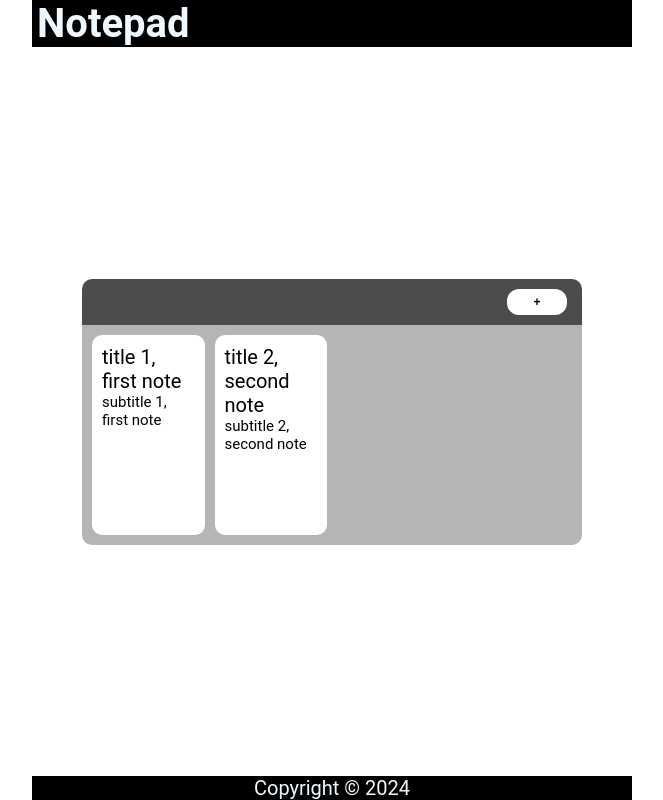
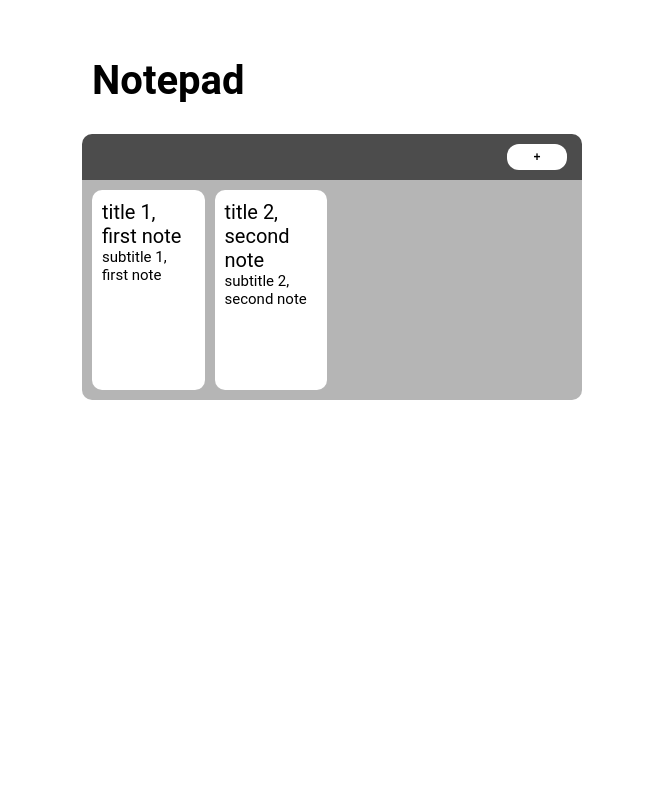
Before and after one commit to kathrynmckean/reactTest, a React (Create React App) app: page / in a window 1280 px wide. Shown: the whole page, without its empty margins (308-971 px from the left). Built offline with nearby package versions, Linux system fonts and the light colour scheme.

Commit message:
adds back in the corrected code, updated scripts

```diff
--- a/src/Content/Content.js
+++ b/src/Content/Content.js
@@ -2,8 +2,6 @@ import React, { useState, useEffect } from "react";
 import Nav from "./components/Nav";
 import NoteContainer from "./components/NoteContainer";
 import NoteEditor from "./components/NoteEditor";
-
-let nextId = 3;
 
 const Content = () => {
   const [showNav, setShowNav] = useState(false);
@@ -12,6 +10,10 @@ const Content = () => {
   const [selectedNote, setSelectedNote] = useState(null);
   const [noteInputValue, setNoteInputValue] = useState(null);
   const [showSave, setShowSave] = useState(false);
+  const [noteTitleValue, setNoteTitleValue] = useState(null);
+  // let [nextId, setNextId] = useState(0);
+  const [unsavedChanges, setUnsavedChanges] = useState(false);
+  let nextId = 0;
 
   const [notes, setNotes] = useState([
     // the array holding note information
@@ -40,17 +42,20 @@ const Content = () => {
 
   const handleNewNote = () => {
     console.log("new note");
+    // findNextId();
+    // console.log("findnextid", findNextId);
     const newNote = {
-      id: nextId,
+      id: findNextId(),
       title: "brand new note",
       subtitle: "new note, edit content here",
       class: "gridSquare",
     };
     setNotes([newNote, ...notes]);
-    selectNote(nextId); // highlight the new note
+    // selectNote(nextId); // highlight the new note
+    selectNote(newNote.id);
     setSelectedNote(newNote);
     setShowEditor(true); // show the editor
-    nextId += 1;
+    setUnsavedChanges(true);
   };
 
   const handleDeleteNote = () => {
@@ -77,16 +82,25 @@ const Content = () => {
     });
     const newNote = {
       id: selectedId,
-      title: selectedNote?.title ?? "",
+      title: noteTitleValue,
       subtitle: noteInputValue,
       class: "gridSquare",
     };
     setNotes([newNote, ...newArray]);
-
+    setUnsavedChanges(false);
     localStorage.setItem("noteStorage", JSON.stringify([newNote, ...newArray]));
   };
 
   const backToNotes = () => {
+    if (unsavedChanges) {
+      const confirmLeave = window.confirm(
+        "You have unsaved changes. Do you want to leave without saving?",
+      );
+      if (!confirmLeave) {
+        return;
+      }
+    }
+    setUnsavedChanges(false);
     // clicking the back button
     setShowNav((prevState) => !prevState); // hide the nav bar
     if (showEditor) {
@@ -97,6 +111,17 @@ const Content = () => {
       setShowSave(false);
     }
     setSelectedId(null); // stop highlighting the clicked note
+    // if you hit back without hitting save, catch the error and prompt to save.
+  };
+
+  const findNextId = () => {
+    console.log(nextId, "nextid");
+    notes.forEach((note) => {
+      if (note.id >= nextId) {
+        nextId = note.id + 1;
+      }
+    });
+    return nextId;
   };
 
   return (
@@ -123,6 +148,9 @@ const Content = () => {
         selectedNote={selectedNote}
         noteInputValue={noteInputValue}
         setNoteInputValue={setNoteInputValue}
+        noteTitleValue={noteTitleValue}
+        setNoteTitleValue={setNoteTitleValue}
+        setUnsavedChanges={setUnsavedChanges}
       />
       <NoteContainer
         setShowNav={setShowNav}
--- a/src/Content/components/Nav/Nav.js
+++ b/src/Content/components/Nav/Nav.js
@@ -12,6 +12,7 @@ const Nav = ({
   handleSaveNote,
   showSave,
   setShowSave,
+  backToNotes,
 }) => {
   const editNote = () => {
     // show noteEditor
@@ -19,18 +20,6 @@ const Nav = ({
     setShowSave(true);
   };
 
-  const backToNotes = () => {
-    // clicking the back button
-    setShowNav((prevState) => !prevState); // hide the nav bar
-    if (showEditor) {
-      // if the editing screen is visible then hide it
-      setShowEditor((prevState) => !prevState);
-    }
-    if (showSave) {
-      setShowSave(false);
-    }
-    setSelectedId(null); // stop highlighting the clicked note
-  };
 
   const handleNewButtonClick = () => {
     backToNotes();
@@ -41,18 +30,22 @@ const Nav = ({
     }
   };
 
+
+
   return (
     <nav>
       {showNav && (
         <>
-          {" "}
           {/* if a note is selected then show the buttons */}
           <button id="backButton" onClick={backToNotes}>
             back
           </button>
-          <button id="editButton" onClick={editNote}>
-            edit
-          </button>
+         { !showEditor &&
+          (
+            <button id="editButton" onClick={editNote}>
+              edit
+            </button>
+      )}
           <button id="deleteButton" onClick={handleDeleteNote}>
             delete
           </button>
--- a/src/Content/components/NoteContainer/styles.css
+++ b/src/Content/components/NoteContainer/styles.css
@@ -8,6 +8,14 @@
   background-color: var(--light2);
   border-radius: 0px 0px 10px 10px;
   padding: 5px;
+  /* height: 100%; */
+  overflow: scroll;
+  -ms-overflow-style: none;
+  scrollbar-width: none;
+}
+
+#noteContainer::-webkid-scrollbar {
+  display: none;
 }
 
 .gridSquare {
--- a/src/Content/components/NoteEditor/NoteEditor.js
+++ b/src/Content/components/NoteEditor/NoteEditor.js
@@ -4,18 +4,33 @@ const NoteEditor = ({
   selectedNote,
   setNoteInputValue,
   noteInputValue,
+  noteTitleValue,
+  setNoteTitleValue,
+  setUnsavedChanges,
 }) => {
   console.log("selected note in editor", selectedNote);
   const handleOnChange = (e) => {
     setNoteInputValue(e.target.value);
     console.log("note input value", noteInputValue);
+    setUnsavedChanges(true);
   };
+  const handleOnChangeTitle = (e) => {
+    setNoteTitleValue(e.target.value);
+    console.log("note title input value", noteTitleValue);
+    setUnsavedChanges(true);
+  };
+
   return (
     <div id="noteEditorContainer">
       {showEditor && (
         <>
           <div id="noteEditor">
-            <div id="noteEditorHeader">{selectedNote?.title ?? ""}</div>
+            <textarea
+              id="noteEditorHeader"
+              name="noteEditorHeader"
+              defaultValue={selectedNote?.title ?? ""}
+              onChange={handleOnChangeTitle}
+            ></textarea>
             <textarea
               name="noteEditorText"
               id="noteEditorText"
--- a/src/Content/components/NoteEditor/styles.css
+++ b/src/Content/components/NoteEditor/styles.css
@@ -9,17 +9,30 @@
 
 #noteEditor {
   width: 100%;
-  height: 100px;
+  height: 200px;
   margin: 10px;
   padding: 10px;
-  background-color: var(--light1);
   border-radius: 10px;
   display: flex;
   flex-direction: column;
+  background-color: var(--light1);
 }
 
 #noteEditorText {
-  padding: 10px;
+  padding: 6px;
   width: 100%;
   height: 100%;
 }
+
+#noteEditorHeader {
+  padding: 0px 10px;
+  font-size: 20px;
+  border: none;
+}
+
+textarea {
+  box-sizing: border-box;
+  border: 2px solid #ccc;
+  resize: none;
+  border-radius: 3px;
+}
--- a/src/Footer/Footer.js
+++ b/src/Footer/Footer.js
@@ -1,12 +1,6 @@
 import React from "react";
 
 const Footer = () => {
-  const today = new Date();
-  return (
-    <footer>
-      <p>Copyright &copy; {today.getFullYear()}</p>
-    </footer>
-  );
 };
 
 export default Footer;
--- a/src/index.css
+++ b/src/index.css
@@ -39,13 +39,10 @@ body {
 }
 
 header {
-  width: calc(100%);
-  padding: 0 0.25em;
-  background-color: var(--dark2);
-  color: aliceblue;
+  width: 500px;
+  padding: 0.5em;
+  color: var(--dark2);
   display: flex;
-  justify-content: space-between;
-  align-items: center;
 }
 
 main {
@@ -53,9 +50,12 @@ main {
   display: flex;
   flex-direction: column;
   flex-grow: 1;
-  justify-content: center;
+  justify-content: flex-start;
+  padding-top: 20px;
+
   align-items: center;
   overflow-y: auto;
+  max-height: 80%;
 }
 
 footer {
```
Also changed, not shown: 1 other file (tests, documents, lock files or other folders).
